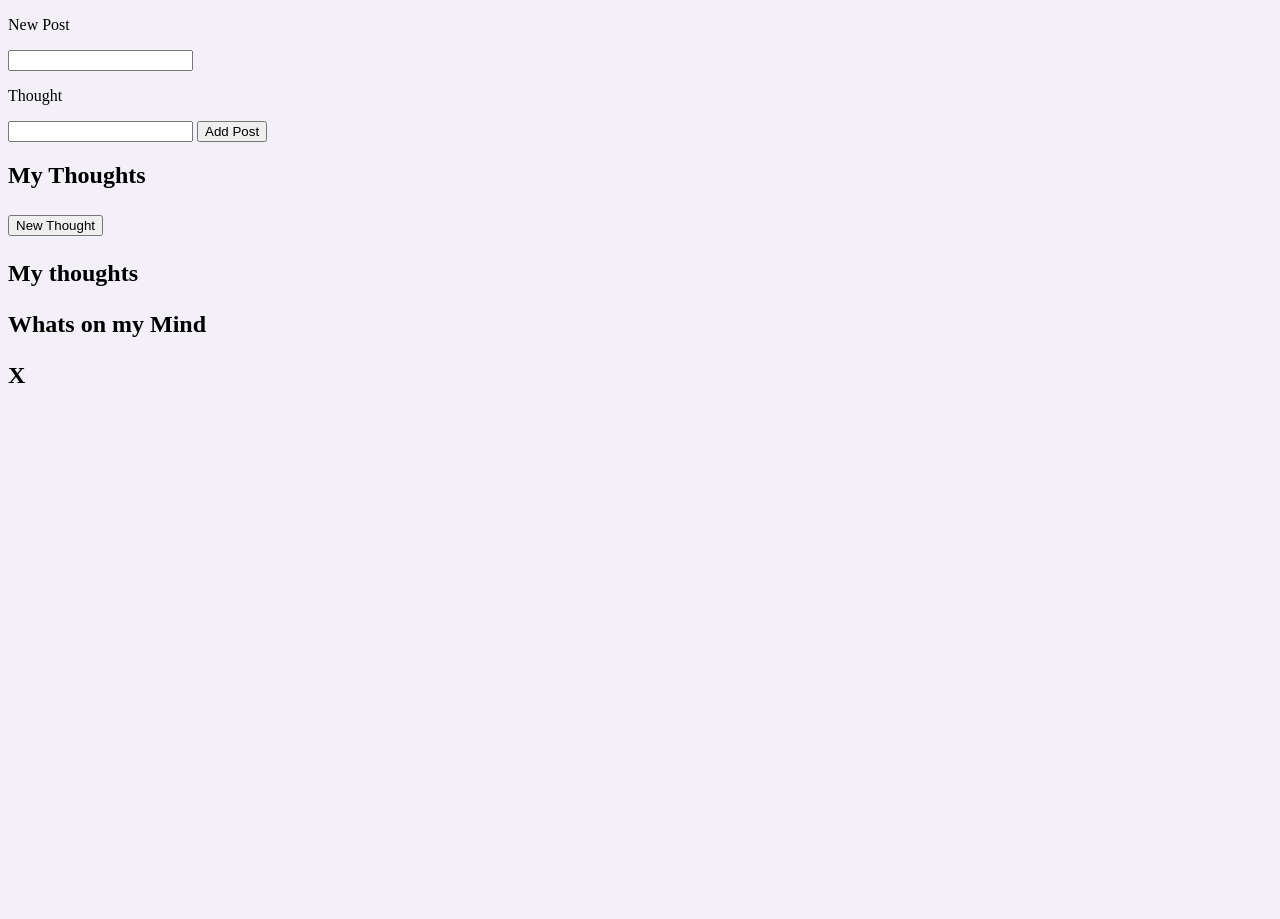
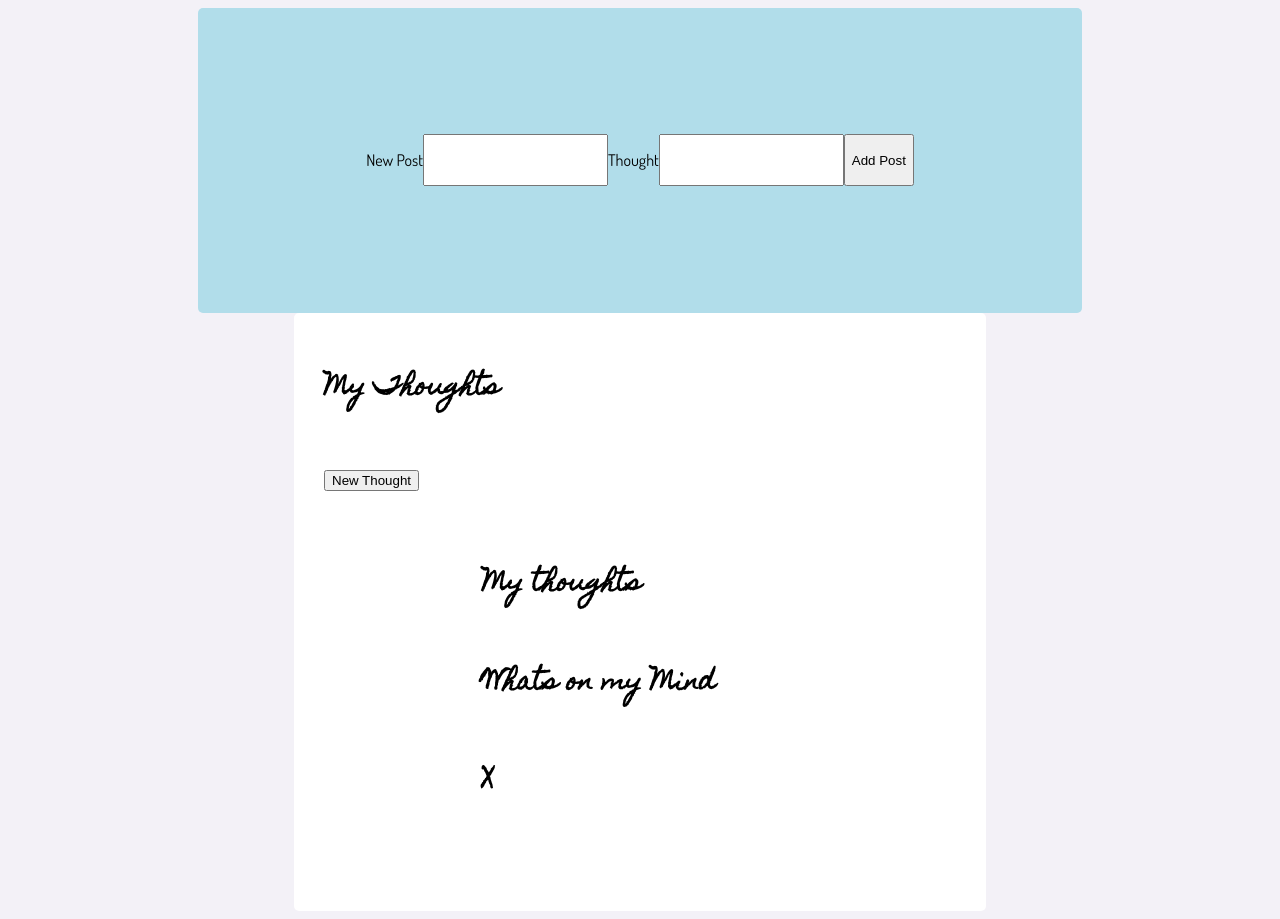
Before and after one commit to lowelltr/social-posts-hw, a plain HTML site: page index.html in a window 1280 px wide. Both pictures are taken after a click on the button "New Thought". Before the commit the page ends 800 px from the top, so only its background shows below. Drawn offline with nearby package versions, Linux system fonts and the light colour scheme.

Commit message:
it works

```diff
--- a/css/style.css
+++ b/css/style.css
@@ -1,3 +1,34 @@
 body{
     background-color:#f3f1f7;
+
 }
+section{
+    display: flex;
+    justify-content: center;
+    align-content: center;
+    flex-direction: column;
+    padding: 25px;
+    border: 5px solid white;
+    border-radius: 5px;
+    background-color: white;
+    width: 50%;
+    font-family: 'Homemade Apple', cursive;
+    margin: 0 auto;
+}
+form{
+    display: flex;
+    justify-content: center;
+    width: 50%;
+    background-color:#B1DDEA;
+    font-family: 'Dosis', sans-serif;
+    padding: 10%;
+    margin: 0 auto;
+    border-radius: 5px;
+}
+post-form {
+    display: none;
+}
+
+.makeUpAClassNameHere {
+    display: block;
+}
--- a/index.html
+++ b/index.html
@@ -5,6 +5,7 @@
     <meta name="viewport" content="width=device-width, initial-scale=1.0">
     <meta http-equiv="X-UA-Compatible" content="ie=edge">
     <link href="css/style.css" type="text/css" rel="stylesheet">
+    <link href="https://fonts.googleapis.com/css?family=Dosis|Homemade+Apple" rel="stylesheet">
     <title>Document</title>
 </head>
 <body>
--- a/scripts/socialposts.js
+++ b/scripts/socialposts.js
@@ -4,7 +4,7 @@ const socialPost = {
             <post-form on-submit="$ctrl.onSubmit(newPost)"></post-form>
             <section>
             <h1>My Thoughts<h1>
-            <button ng-click="">New Thought</button>
+            <button ng-click="$ctrl.pickAFunctionName()">New Thought</button>
             <post ng-repeat="post in $ctrl.postList" post="post"></post>
             </section>
 
@@ -19,7 +19,9 @@ const socialPost = {
             vm.onSubmit=(newPost)=>{
                 vm.postList.unshift(angular.copy(newPost));
             }
-
+            vm.pickAFunctionName = function () {
+                document.querySelector("post-form").classList.toggle("makeUpAClassNameHere")
+            }
 
 
 
```
